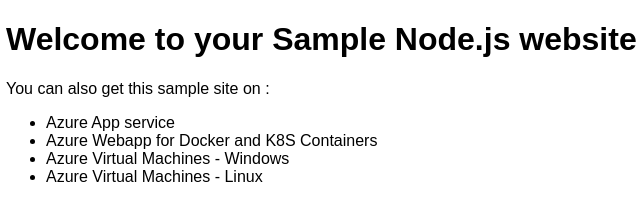
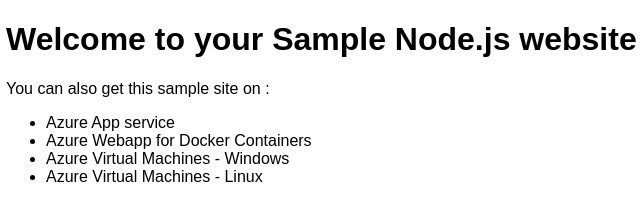
Before and after one commit to pvipindas/project-nodejs-webapp, a website: page index.html in a window 1280 px wide. Shown: the full height of the page, 2-642 px from the left. Drawn offline with Linux system fonts and the light colour scheme.

Commit message:
Update index.html removed k8s

```diff
--- a/index.html
+++ b/index.html
@@ -13,7 +13,7 @@
 	<p>You can also get this sample site on :</p>
 	<ul>
 		<li>Azure App service</li>
-		<li>Azure Webapp for Docker and K8S Containers</li>
+		<li>Azure Webapp for Docker Containers</li>
 		<li>Azure Virtual Machines - Windows</li>
 		<li>Azure Virtual Machines - Linux</li>
 	</ul>
```
